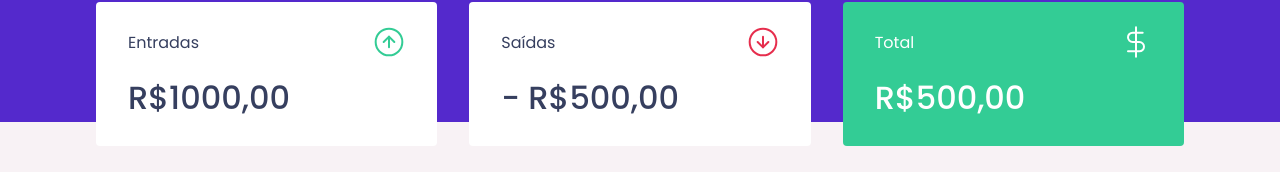
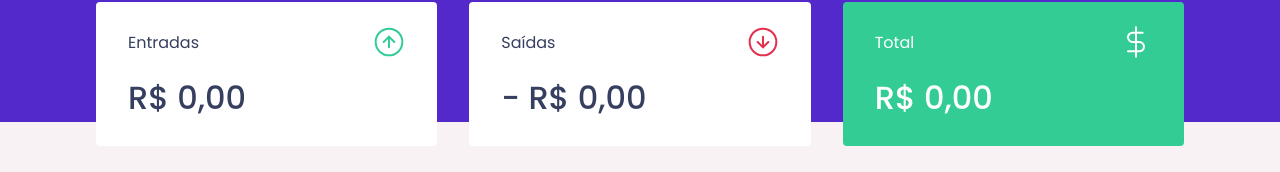
Before and after one commit to Adilson2902/project-1-trilha-ignite-react, a React (Create React App) app: page / in a window 1280 px wide. Shown: the part 150-322 px from the top of the page. Built offline with nearby package versions, Linux system fonts and the light colour scheme; no server answers; what miragejs would draw is missing.

Commit message:
adicionado ao projeto alguns detalhes de adicionar e helpers

```diff
--- a/src/TransactionContext.tsx
+++ b/src/TransactionContext.tsx
@@ -14,7 +14,7 @@ type Transaction = Omit<TransactionTableProps, 'id' | 'createdAt'>;
 
 interface TransactionContextProps {
     transactions: TransactionTableProps[];
-    createTransaction: (transaction: Transaction) => void;
+    createTransaction: (transaction: Transaction) => Promise<void>;
 }
 
 interface TransactionProviderProps{
@@ -31,9 +31,15 @@ export const TransactionProvider: React.FC<TransactionProviderProps> = ({ childr
         .then(res => setTransactions(res.data.transactions))
     }, [])
 
-    const createTransaction = useCallback((transaction: Transaction) => {
-        api.post('/transactions',transaction);
-    }, [])
+    const createTransaction = useCallback(async (transactionInput: Transaction) => {
+        const resp = await api.post('/transactions',{
+            ...transactionInput,
+            createdAt: new Date()});
+
+        const { transaction } = resp.data;
+
+        setTransactions([...transactions, transaction]);
+    }, [transactions])
 
     return (
         <TransactionContext.Provider value={{transactions,createTransaction}}>
--- a/src/components/NewTransactionModal/index.tsx
+++ b/src/components/NewTransactionModal/index.tsx
@@ -20,7 +20,7 @@ const NewTransactionModal: React.FC<PropsModalNewTransaction> = ({ isOpen, onReq
   const [amount, setAmount] = useState(0);
   const [category, setCategory] = useState('');
 
-  const handleCreateNewTransaction = useCallback((event:  FormEvent) => {
+  const handleCreateNewTransaction = useCallback(async (event:  FormEvent) => {
      event.preventDefault();
 
      const data = {
@@ -30,9 +30,16 @@ const NewTransactionModal: React.FC<PropsModalNewTransaction> = ({ isOpen, onReq
         type
      }
 
-     createTransaction(data);
+    await createTransaction(data);
 
-  }, [amount, category, createTransaction, title, type])
+    setTitle('');
+    setAmount(0);
+    setType('deposit');
+    setCategory('');
+
+    onRequestClose();
+
+  }, [amount, category, createTransaction, onRequestClose, title, type])
 
 
   return <Modal isOpen={isOpen}
--- a/src/components/Summary/index.tsx
+++ b/src/components/Summary/index.tsx
@@ -5,10 +5,26 @@ import totalcomImg from '../../assets/total.svg';
 import { useContext } from "react";
 import { TransactionContext } from "../../TransactionContext";
 
+import FormatNumber from '../helper/number';
+
 export const Summary: React.FC = () => {
     const { transactions } = useContext(TransactionContext);
 
-    console.log(transactions);
+    const summary = transactions.reduce((a, b) => {
+        if(b.type === 'deposit'){
+            a.deposits += b.amount;
+            a.total += b.amount;
+        }else {
+            a.withdraws += b.amount;
+            a.total -= b.amount;
+        }
+
+        return a;
+    }, {
+        deposits: 0,
+        withdraws: 0,
+        total: 0,
+    })
 
     return(
        <Container>
@@ -17,21 +33,21 @@ export const Summary: React.FC = () => {
                    <p>Entradas</p>
                    <img src={incomeImg} alt="entradas"/>
                </header>
-               <strong>R$1000,00 </strong>
+               <strong>{FormatNumber(summary.deposits)}</strong>
             </div>
             <div>
                <header>
                    <p>Saídas</p>
                    <img src={outcomImg} alt="saidas"/>
                </header>
-               <strong>- R$500,00 </strong>
+               <strong>- {FormatNumber(summary.withdraws)} </strong>
             </div>
             <div className="hightlist-background">
                <header>
                    <p>Total</p>
                    <img src={totalcomImg} alt="entradas"/>
                </header>
-               <strong>R$500,00 </strong>
+               <strong>{FormatNumber(summary.total)} </strong>
            </div>
        </Container>
     );
--- a/src/components/TransactionTable/index.tsx
+++ b/src/components/TransactionTable/index.tsx
@@ -1,6 +1,9 @@
 import React, { useContext } from 'react';
 import { TransactionContext } from '../../TransactionContext';
 import { Container } from './styles';
+
+import FormatNumber from '../helper/number';
+import FormatData from '../helper/data';
 
 export const TransactionTable: React.FC = () => {
   const { transactions } = useContext(TransactionContext);
@@ -21,12 +24,9 @@ export const TransactionTable: React.FC = () => {
                     return(
                     <tr key={i.id}>
                         <td>{i.title}</td>
-                        <td className={i.type}>{new Intl.NumberFormat('pt-BR',{
-                            style: 'currency',
-                            currency: 'BRL',
-                        }).format(i.amount)}</td>
+                        <td className={i.type}>{FormatNumber(i.amount)}</td>
                         <td>{i.category}</td>
-                        <td>{new Intl.DateTimeFormat('pt-BR').format(new Date(i.createdAt))}</td>
+                        <td>{FormatData(new Date(i.createdAt))}</td>
                     </tr>
                     )
                 })}
--- /dev/null
+++ b/src/components/helper/data.ts
@@ -0,0 +1,3 @@
+export default function FormatDate(date: Date) {
+    return new Intl.DateTimeFormat('pt-BR').format(date);
+  }
--- /dev/null
+++ b/src/components/helper/number.ts
@@ -0,0 +1,6 @@
+export default function FormatNumber(number:number) {
+  return  new Intl.NumberFormat('pt-BR',{
+        style: 'currency',
+        currency: 'BRL',
+    }).format(number);
+}
```
